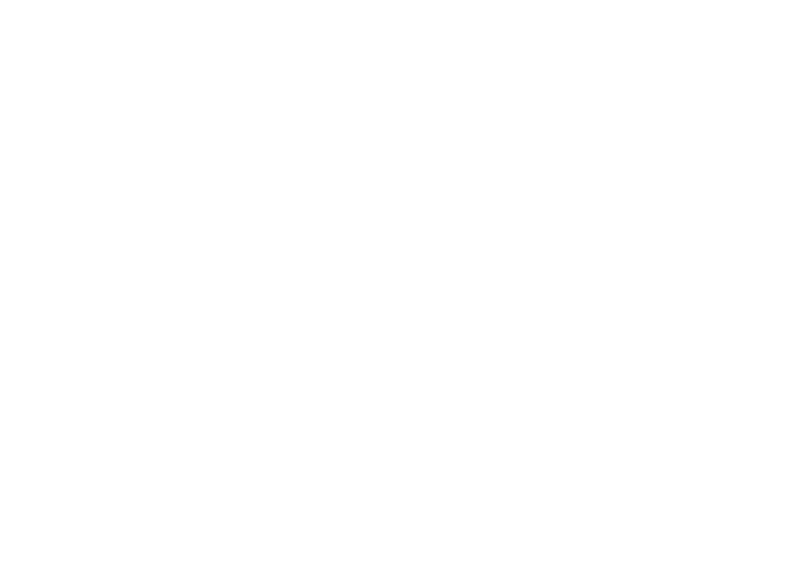
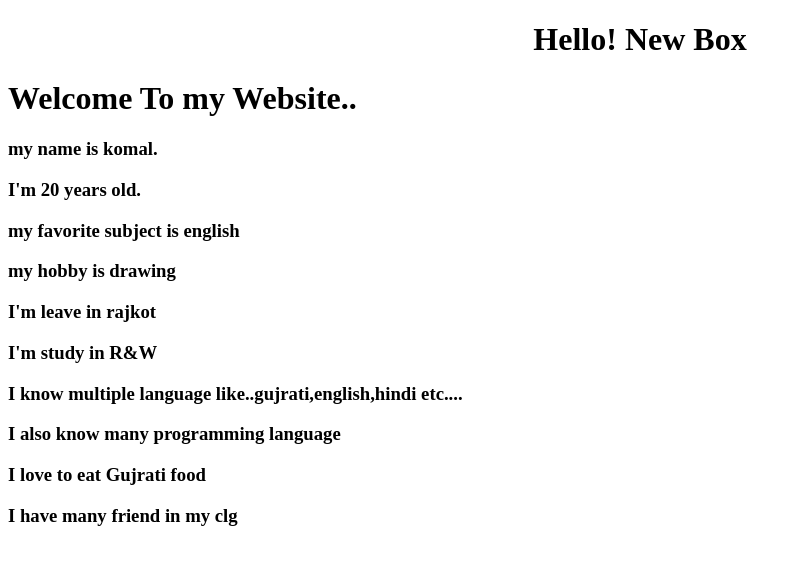
Before and after one commit to komal-godhaniya/javascript, a plain HTML site: page day1.html in a window 1280 px wide. Shown: the whole page, without its empty margins (0-802 px from the left). Drawn offline with Linux system fonts and the light colour scheme.

Commit message:
Add files via upload

```diff
--- a/day1.html
+++ b/day1.html
@@ -6,7 +6,9 @@
     <title>js</title>
 </head>
 <body>
-
+    <center>
+        <h1 id="myHeader"></h1>
+    </center>
 </body>
 </html>
 <script>
@@ -51,6 +53,52 @@
 
     // **Question 2: Console.log About Yourself**
 
-    console.log()
+    var Name= "komal ❁"
+    var Age=20
+    var Hobbies="Scroling Reels 📲 😁"
+    var Subject="English 📜"
+    var Funfact="I'm always hungry 😂 even i eat before some time...🍔🍕🍟"
+
+    console.log("My Name Is",Name)
+    console.log("My Age Is",Age)
+    console.log("My Favorite Subject Is",Subject)
+    console.log("My Hobbies are",Hobbies)
+    console.log("Funfact About Me...",Funfact)
+
+
+    // **Question 3: Document.write Welcome Message**
+
+    var web="<h1>Welcome To my Website..</h1>"
+
+    document.write(web)
+
+
+    // **Question 4: Document.write About Yourself**
+
+    document.write("<h3> my name is komal.</h3>")
+    document.write("<h3> I'm 20 years old.</h3>")
+    document.write("<h3> my favorite subject is english</h3>")
+    document.write("<h3> my hobby is drawing</h3>")
+    document.write("<h3> I'm leave in rajkot</h3>")
+    document.write("<h3> I'm study in R&W</h3>")
+    document.write("<h3> I know multiple language like..gujrati,english,hindi etc....</h3>")
+    document.write("<h3> I also know many programming language</h3>")
+    document.write("<h3> I love to eat Gujrati food</h3>")
+    document.write("<h3> I have many friend in my clg</h3>")
+
+    // **Question 5: InnerHTML Header Change**
+
+    document.getElementById("myHeader").innerText="Hello! New Box"
+
+    // **Question 6: Alert Prompt for Name**
+
+    var n = "First, enter your name"
+
+    alert (n)
+
+
+
+
+
 
 </script>
```
